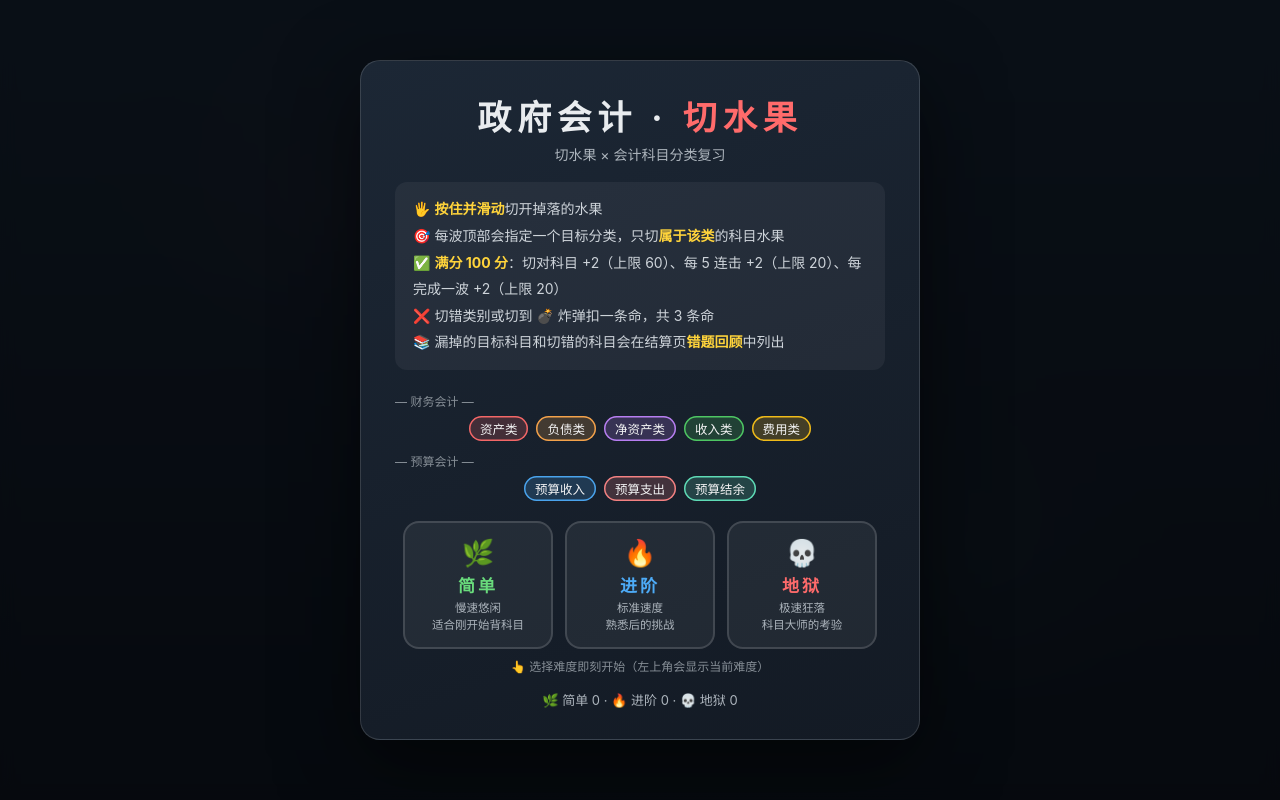
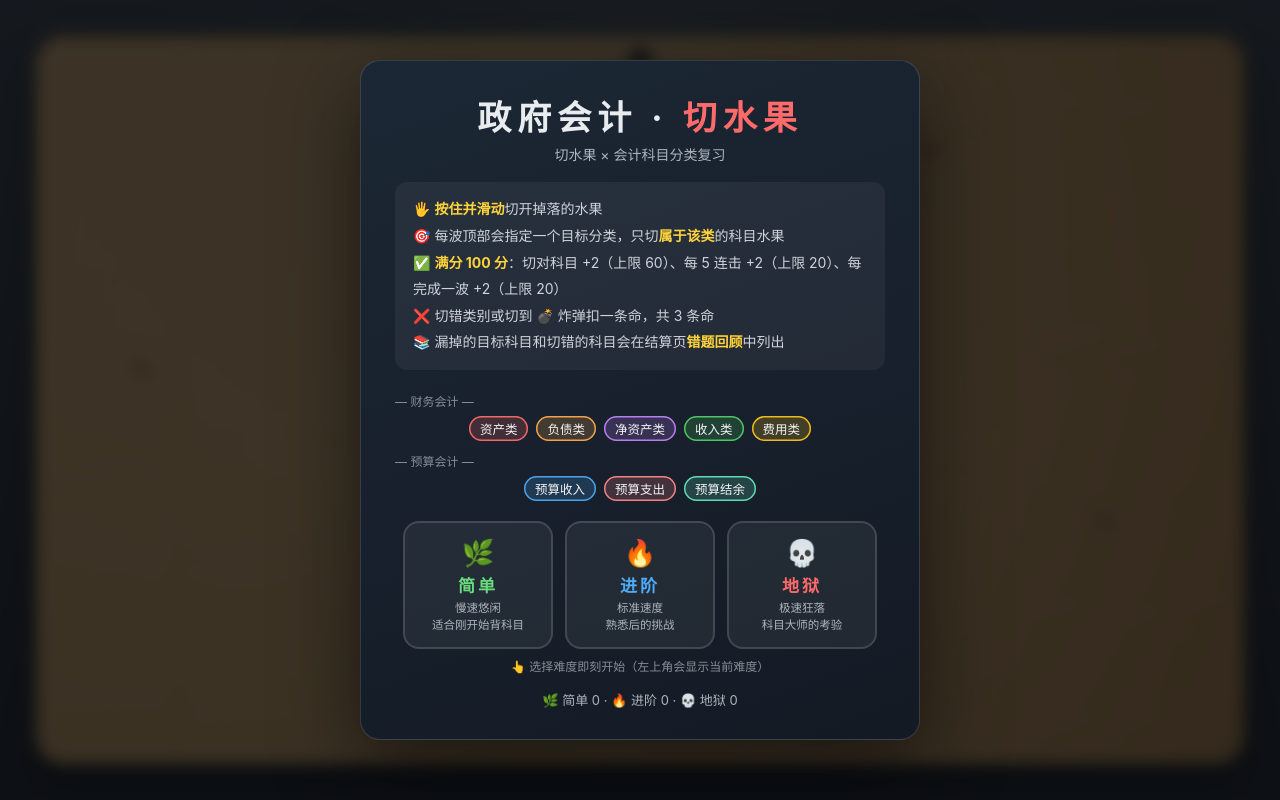
Before and after one commit to lalala101140/gov-accounting-fruit, a plain HTML site: page index.html in a window 1280 px wide. Drawn offline with Linux system fonts and the light colour scheme.

Commit message:
背景改为真实木纹菜板+果汁渍留痕

```diff
--- a/index.html
+++ b/index.html
@@ -750,6 +750,17 @@ function trySlice(a, b) {
 function onFruitSliced(f, a, b) {
   spawnHalves(f, a, b);
   spawnJuice(f.x, f.y, f.look.juice[0], f.look.juice[1], 18);
+  // 果汁溅在菜板上留下渍痕，慢慢淡去
+  if (juiceMarks.length > 28) juiceMarks.shift();
+  juiceMarks.push({
+    x: f.x, y: f.y, t0: performance.now(), life: 9000,
+    color: f.look.juice[Math.random() < .5 ? 0 : 2],
+    blobs: Array.from({ length: 4 }, () => ({
+      x: f.x + (Math.random() * 48 - 24),
+      y: f.y + (Math.random() * 48 - 24),
+      r: 6 + Math.random() * 17
+    }))
+  });
   if (f.cat === waveTarget) {
     correctCnt++; combo++;
     maxCombo = Math.max(maxCombo, combo);
@@ -946,23 +957,108 @@ function drawHalf(h) {
   ctx.restore();
 }
 
+// ---- 木纹菜板背景 & 果汁渍 ----
+let boardCache = null, boardW = 0, boardH = 0;
+const juiceMarks = [];
+function rr(c, x, y, w, h, r) {
+  c.beginPath();
+  c.moveTo(x + r, y);
+  c.arcTo(x + w, y, x + w, y + h, r);
+  c.arcTo(x + w, y + h, x, y + h, r);
+  c.arcTo(x, y + h, x, y, r);
+  c.arcTo(x, y, x + w, y, r);
+  c.closePath();
+}
+function buildBoard() {
+  boardW = W; boardH = H;
+  const c = document.createElement('canvas'); c.width = W; c.height = H;
+  const b = c.getContext('2d');
+  // 厨房台面
+  const top = b.createLinearGradient(0, 0, 0, H);
+  top.addColorStop(0, '#41474f'); top.addColorStop(1, '#26292e');
+  b.fillStyle = top; b.fillRect(0, 0, W, H);
+  // 台面细微噪点
+  for (let i = 0; i < 260; i++) {
+    b.fillStyle = `rgba(255,255,255,${Math.random() * .03})`;
+    b.fillRect(Math.random() * W, Math.random() * H, 2, 2);
+  }
+  const m = Math.min(W, H) * .045, rad = 28;
+  // 菜板投影
+  b.save();
+  b.shadowColor = 'rgba(0,0,0,.55)'; b.shadowBlur = 34; b.shadowOffsetY = 14;
+  b.fillStyle = '#c89b66'; rr(b, m, m, W - m * 2, H - m * 2, rad); b.fill();
+  b.restore();
+  // 菜板木色渐变
+  const wg = b.createLinearGradient(m, m, W - m, H - m);
+  wg.addColorStop(0, '#dcb478'); wg.addColorStop(.5, '#cda05f'); wg.addColorStop(1, '#ba8b4e');
+  rr(b, m, m, W - m * 2, H - m * 2, rad); b.fillStyle = wg; b.fill();
+  // 菜板内裁剪后画木纹
+  b.save();
+  rr(b, m, m, W - m * 2, H - m * 2, rad); b.clip();
+  const plank = Math.max(95, W / 9);
+  for (let x = m; x < W - m; x += plank) {
+    b.fillStyle = `rgba(120,72,28,${.06 + Math.random() * .07})`;   // 板缝
+    b.fillRect(x, m, 2.2, H - m * 2);
+    for (let i = 0; i < 8; i++) {                                   // 木纹曲线
+      const y0 = m + Math.random() * (H - m * 2);
+      b.strokeStyle = `rgba(255,236,200,${.05 + Math.random() * .07})`;
+      b.lineWidth = 1 + Math.random() * 1.6;
+      b.beginPath(); b.moveTo(x + 4, y0);
+      b.bezierCurveTo(x + plank * .3, y0 + (Math.random() * 44 - 22), x + plank * .7, y0 + (Math.random() * 44 - 22), x + plank - 4, y0 + (Math.random() * 32 - 16));
+      b.stroke();
+      b.strokeStyle = `rgba(110,66,25,${.04 + Math.random() * .09})`;
+      b.beginPath(); b.moveTo(x + 4, y0 + 9);
+      b.bezierCurveTo(x + plank * .35, y0 + 9 + (Math.random() * 40 - 20), x + plank * .65, y0 + 9 + (Math.random() * 40 - 20), x + plank - 4, y0 + 11);
+      b.stroke();
+    }
+    if (Math.random() < .75) {                                      // 木结
+      const kx = x + plank * (.22 + Math.random() * .55), ky = m + 40 + Math.random() * (H - m * 2 - 80);
+      for (let k = 3; k >= 1; k--) {
+        b.beginPath(); b.ellipse(kx, ky, k * 5.5, k * 3.2, Math.random() * .8, 0, Math.PI * 2);
+        b.strokeStyle = `rgba(96,56,20,${.15 * (4 - k)})`; b.lineWidth = 2; b.stroke();
+      }
+      b.beginPath(); b.ellipse(kx, ky, 4, 2.4, 0, 0, Math.PI * 2);
+      b.fillStyle = 'rgba(80,45,15,.42)'; b.fill();
+    }
+  }
+  // 使用磨损感：中部更亮、四周略暗
+  const wear = b.createRadialGradient(W / 2, H / 2, 0, W / 2, H / 2, Math.max(W, H) * .62);
+  wear.addColorStop(0, 'rgba(255,242,214,.13)'); wear.addColorStop(1, 'rgba(88,50,12,.12)');
+  b.fillStyle = wear; b.fillRect(0, 0, W, H);
+  // 挂孔
+  b.beginPath(); b.arc(W / 2, m + 24, 11, 0, Math.PI * 2); b.fillStyle = '#26292e'; b.fill();
+  b.beginPath(); b.arc(W / 2, m + 24, 11, 0, Math.PI * 2);
+  b.strokeStyle = 'rgba(70,40,12,.65)'; b.lineWidth = 3; b.stroke();
+  b.restore();
+  // 菜板边缘立体感
+  b.strokeStyle = 'rgba(255,230,190,.35)'; b.lineWidth = 2;
+  rr(b, m + 1, m + 1, W - m * 2 - 2, H - m * 2 - 2, rad); b.stroke();
+  b.strokeStyle = 'rgba(58,32,8,.5)'; b.lineWidth = 3;
+  rr(b, m - 1, m - 1, W - m * 2 + 2, H - m * 2 + 2, rad + 1); b.stroke();
+  boardCache = c;
+}
+
 function render() {
   ctx.clearRect(0, 0, W, H);
-  // 背景
-  const bg = ctx.createLinearGradient(0, 0, 0, H);
-  bg.addColorStop(0, '#182635'); bg.addColorStop(1, '#0c1118');
-  ctx.fillStyle = bg; ctx.fillRect(0, 0, W, H);
-  // 装饰光晕
-  const t = performance.now() / 1000;
-  for (let i = 0; i < 3; i++) {
-    const gx = W * (0.2 + 0.3 * i) + Math.sin(t * 0.3 + i * 2) * 60;
-    const gy = H * (0.25 + 0.22 * i);
-    const rad = Math.min(W, H) * 0.32;
-    const glow = ctx.createRadialGradient(gx, gy, 0, gx, gy, rad);
-    glow.addColorStop(0, ['rgba(255,107,107,.05)', 'rgba(77,171,247,.05)', 'rgba(99,230,190,.04)'][i]);
-    glow.addColorStop(1, 'transparent');
-    ctx.fillStyle = glow; ctx.fillRect(0, 0, W, H);
+  // 背景：木质菜板
+  if (!boardCache || boardW !== W || boardH !== H) buildBoard();
+  ctx.drawImage(boardCache, 0, 0);
+  // 果汁渍（随时间慢慢淡去）
+  const now = performance.now();
+  for (let i = juiceMarks.length - 1; i >= 0; i--) {
+    const s = juiceMarks[i], age = now - s.t0;
+    if (age > s.life) { juiceMarks.splice(i, 1); continue; }
+    ctx.globalAlpha = .34 * (1 - age / s.life);
+    ctx.fillStyle = s.color;
+    ctx.beginPath();
+    for (const bl of s.blobs) { ctx.moveTo(bl.x + bl.r, bl.y); ctx.arc(bl.x, bl.y, bl.r, 0, Math.PI * 2); }
+    ctx.fill();
   }
+  ctx.globalAlpha = 1;
+  // 顶部厨房顶灯柔光
+  const lamp = ctx.createRadialGradient(W / 2, -H * .1, 0, W / 2, -H * .1, H * .8);
+  lamp.addColorStop(0, 'rgba(255,246,225,.10)'); lamp.addColorStop(1, 'transparent');
+  ctx.fillStyle = lamp; ctx.fillRect(0, 0, W, H);
 
   ctx.save();
   if (shake > 0) ctx.translate(rand(-shake, shake), rand(-shake, shake));
```
